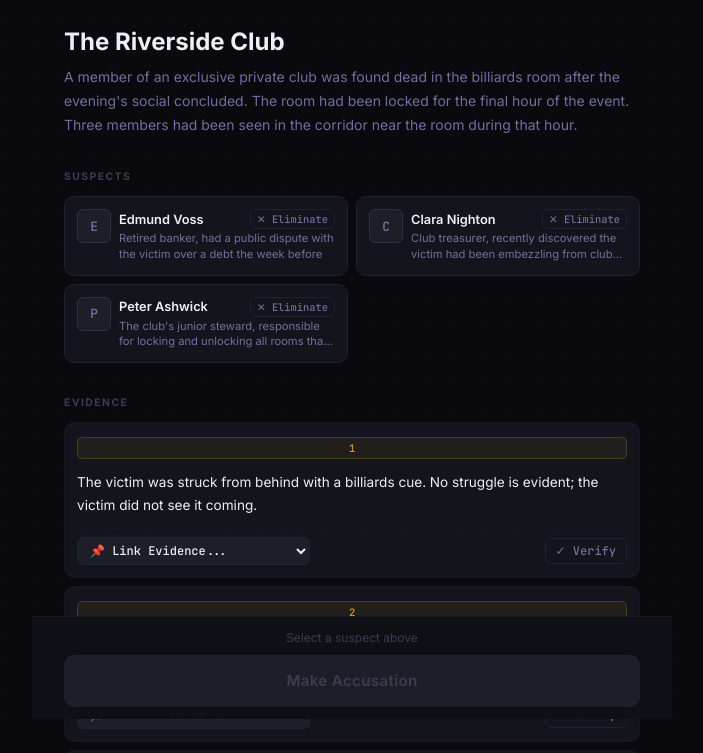
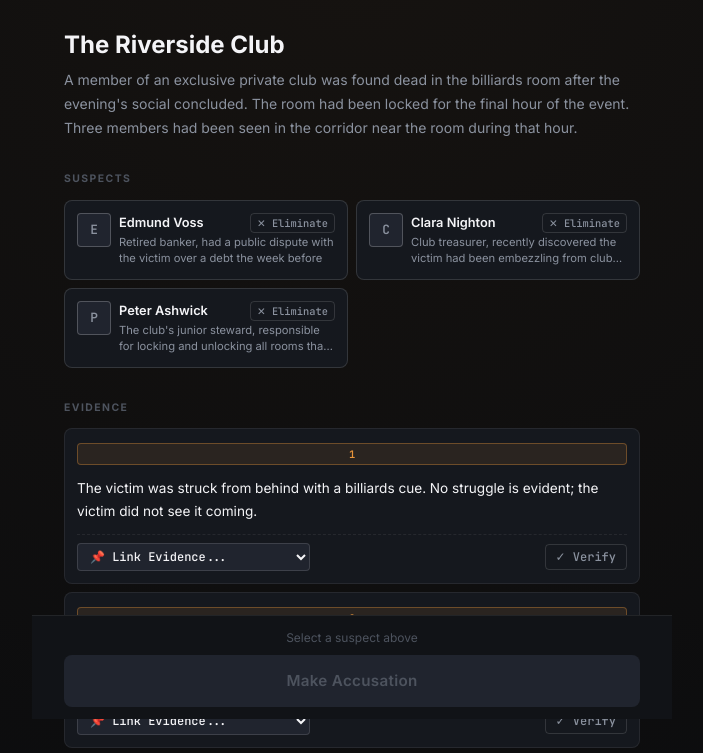
Before and after one commit to RuchitAgrawal/deduction-puzzle, a plain HTML site: page index.html in a window 1280 px wide. Shown: the part 81-834 px from the top of the page, without its empty margins (288-991 px from the left). Drawn offline with Linux system fonts and the light colour scheme; no server answers; a web font is replaced by a local one.

Commit message:
Update root tokens to obsidian neutral theme with Playfair Display typography

```diff
--- a/css/style.css
+++ b/css/style.css
@@ -11,48 +11,49 @@
    Design tokens
    ============================================================ */
 :root {
-  /* Backgrounds */
-  --bg-base:       #09090e;
-  --bg-surface:    #0f0f16;
-  --bg-card:       #14141c;
-  --bg-card-hover: #1a1a24;
-  --bg-elevated:   #1e1e28;
+  /* Backgrounds (Obsidian neutral theme matching The Last Question) */
+  --bg-base:       #0b0c0e;
+  --bg-surface:    #111317;
+  --bg-card:       #15181e;
+  --bg-card-hover: #1b1f28;
+  --bg-elevated:   #20242e;
 
-  /* Borders */
-  --border-subtle:  #18181f;
-  --border-default: #22222e;
-  --border-strong:  #2e2e3c;
+  /* Borders (Translucent high-contrast lines) */
+  --border-subtle:  rgba(255, 255, 255, 0.07);
+  --border-default: rgba(255, 255, 255, 0.13);
+  --border-strong:  rgba(255, 255, 255, 0.22);
 
   /* Text */
-  --text-primary:   #eeeef6;
-  --text-secondary: #7070a0;
-  --text-muted:     #3c3c50;
+  --text-primary:   #f4f4f7;
+  --text-secondary: #8b929f;
+  --text-muted:     #4d535e;
 
-  /* Amber (primary accent) */
-  --amber:          #c89820;
-  --amber-light:    #e8b030;
-  --amber-bg:       rgba(200, 152, 32, 0.08);
-  --amber-border:   rgba(200, 152, 32, 0.25);
+  /* Amber (Editorial golden primary accent) */
+  --amber:          #e8943a;
+  --amber-light:    #f5a623;
+  --amber-bg:       rgba(232, 148, 58, 0.1);
+  --amber-border:   rgba(232, 148, 58, 0.35);
 
-  /* Green (correct) */
-  --green:          #24b860;
-  --green-bg:       rgba(36, 184, 96, 0.08);
-  --green-border:   rgba(36, 184, 96, 0.25);
+  /* Green (Correct & verified) */
+  --green:          #10b981;
+  --green-bg:       rgba(16, 185, 129, 0.1);
+  --green-border:   rgba(16, 185, 129, 0.35);
 
-  /* Red (danger / wrong) */
-  --red:            #dc3838;
-  --red-hover:      #f04040;
-  --red-bg:         rgba(220, 56, 56, 0.08);
-  --red-border:     rgba(220, 56, 56, 0.25);
+  /* Red (Danger & contradiction) */
+  --red:            #ef4444;
+  --red-hover:      #f87171;
+  --red-bg:         rgba(239, 68, 68, 0.1);
+  --red-border:     rgba(239, 68, 68, 0.35);
 
   /* Timer states */
-  --timer-green:    #24b860;
-  --timer-yellow:   #e0b030;
-  --timer-red:      #dc3838;
+  --timer-green:    #10b981;
+  --timer-yellow:   #e8943a;
+  --timer-red:      #ef4444;
 
   /* Typography */
-  --font-sans: 'Inter', system-ui, sans-serif;
-  --font-mono: 'JetBrains Mono', 'Courier New', monospace;
+  --font-serif: 'Playfair Display', Georgia, serif;
+  --font-sans:  'Inter', -apple-system, BlinkMacSystemFont, sans-serif;
+  --font-mono:  'JetBrains Mono', monospace;
 
   /* Spacing scale */
   --sp-1:  4px;
@@ -66,16 +67,16 @@
   --sp-12: 48px;
 
   /* Radii */
-  --r-sm:   6px;
-  --r-md:   10px;
-  --r-lg:   14px;
-  --r-xl:   18px;
+  --r-sm:   4px;
+  --r-md:   8px;
+  --r-lg:   12px;
+  --r-xl:   16px;
   --r-full: 9999px;
 
   /* Transitions */
-  --t-fast:    0.12s ease;
-  --t-default: 0.22s ease;
-  --t-slow:    0.38s ease;
+  --t-fast:    0.15s ease;
+  --t-default: 0.25s ease;
+  --t-slow:    0.4s ease;
 }
 
 /* ============================================================
@@ -90,22 +91,12 @@ html {
 
 body {
   font-family: var(--font-sans);
-  background-color: var(--bg-base);
+  background: var(--bg-base);
+  background-image: radial-gradient(circle at top center, rgba(232, 148, 58, 0.05) 0%, transparent 70%);
   color: var(--text-primary);
   min-height: 100dvh;
-  line-height: 1.5;
+  line-height: 1.6;
   overflow-x: hidden;
-}
-
-/* Subtle dot-grid texture */
-body::before {
-  content: '';
-  position: fixed;
-  inset: 0;
-  background-image: radial-gradient(circle, rgba(255, 255, 255, 0.022) 1px, transparent 1px);
-  background-size: 28px 28px;
-  pointer-events: none;
-  z-index: 0;
 }
 
 #app {
```
